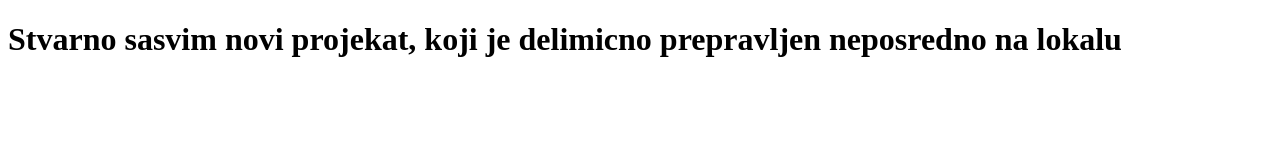
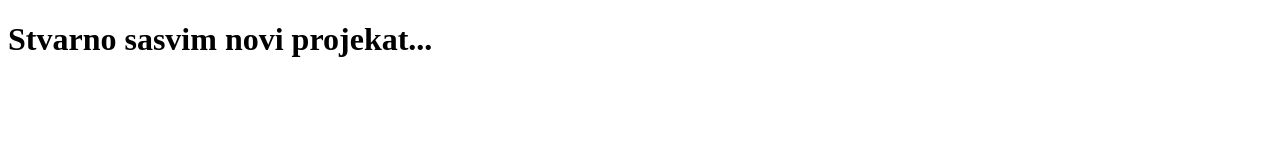
Before and after one commit to Srdjan1408/sasvimNoviProjekat, a plain HTML site: page index.html in a window 1280 px wide. Drawn offline with Linux system fonts and the light colour scheme.

Commit message:
Update index.html

```diff
--- a/index.html
+++ b/index.html
@@ -6,6 +6,6 @@
     <title>Sasvim novi projekat</title>
 </head>
 <body>
-    <h1>Stvarno sasvim novi projekat, koji je delimicno prepravljen neposredno na lokalu</h1>
+    <h1>Stvarno sasvim novi projekat...</h1>
 </body>
 </html>
```
